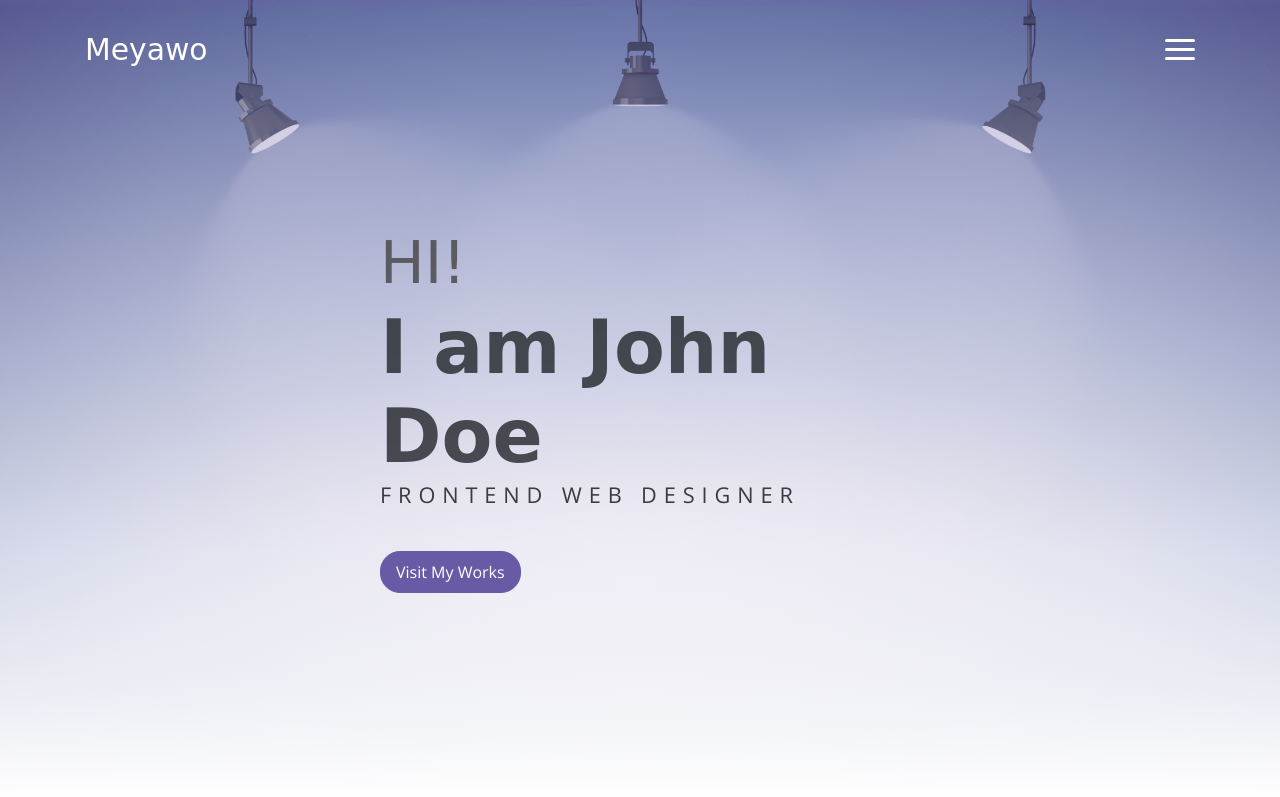
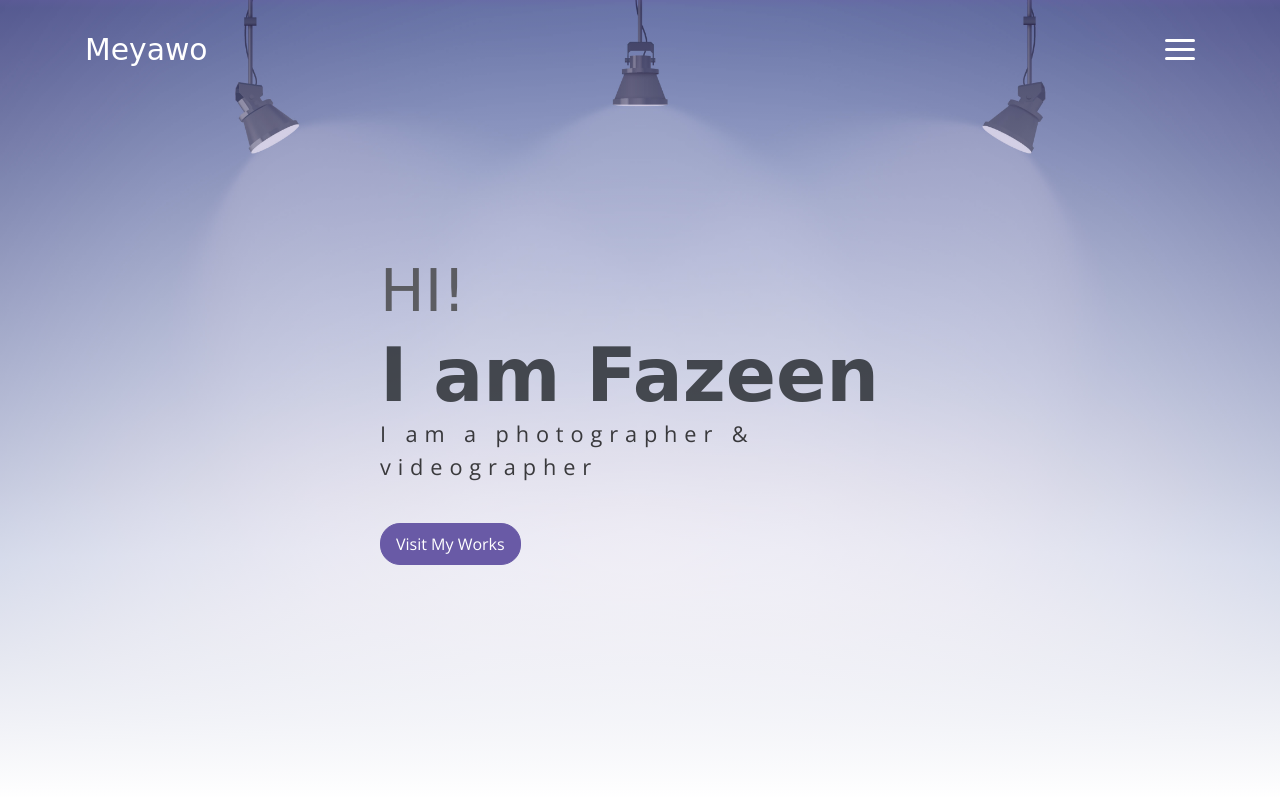
Before and after one commit to aslahmogral/fazeen, a website: page index.html in a window 1280 px wide. Shown: the top 797 px of the page. Drawn offline with nearby package versions, Linux system fonts and the light colour scheme; a web font is replaced by a local one.

Commit message:
videograher

```diff
--- a/index.html
+++ b/index.html
@@ -54,9 +54,9 @@
         <div class="header-content container">
             <h1 class="header-title">
                 <span class="up">HI!</span>
-                <span class="down">I am John Doe</span>
+                <span class="down">I am Fazeen</span>
             </h1>
-            <p class="header-subtitle">FRONTEND WEB DESIGNER</p>
+            <p class="header-subtitle">I am a photographer &amp; videographer </p>
 
             <button class="btn btn-primary">Visit My Works</button>
         </div>
```
